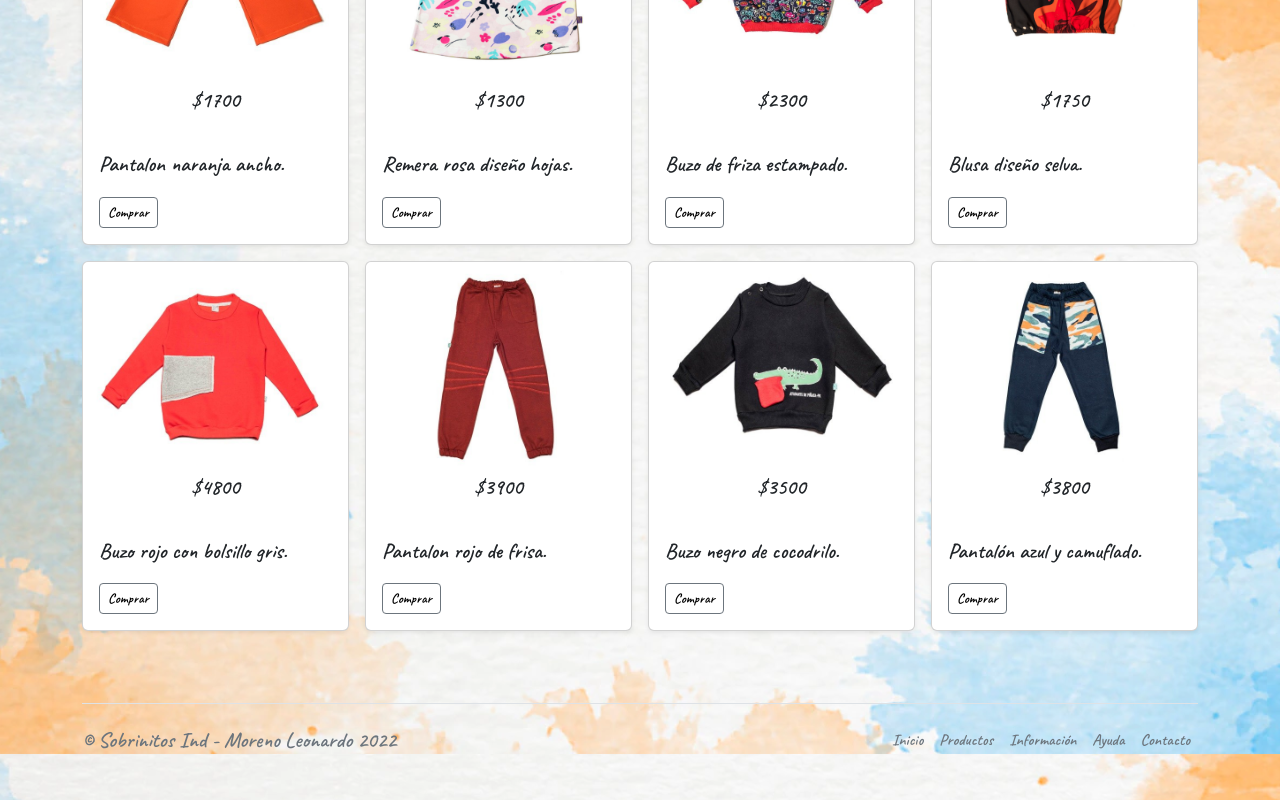
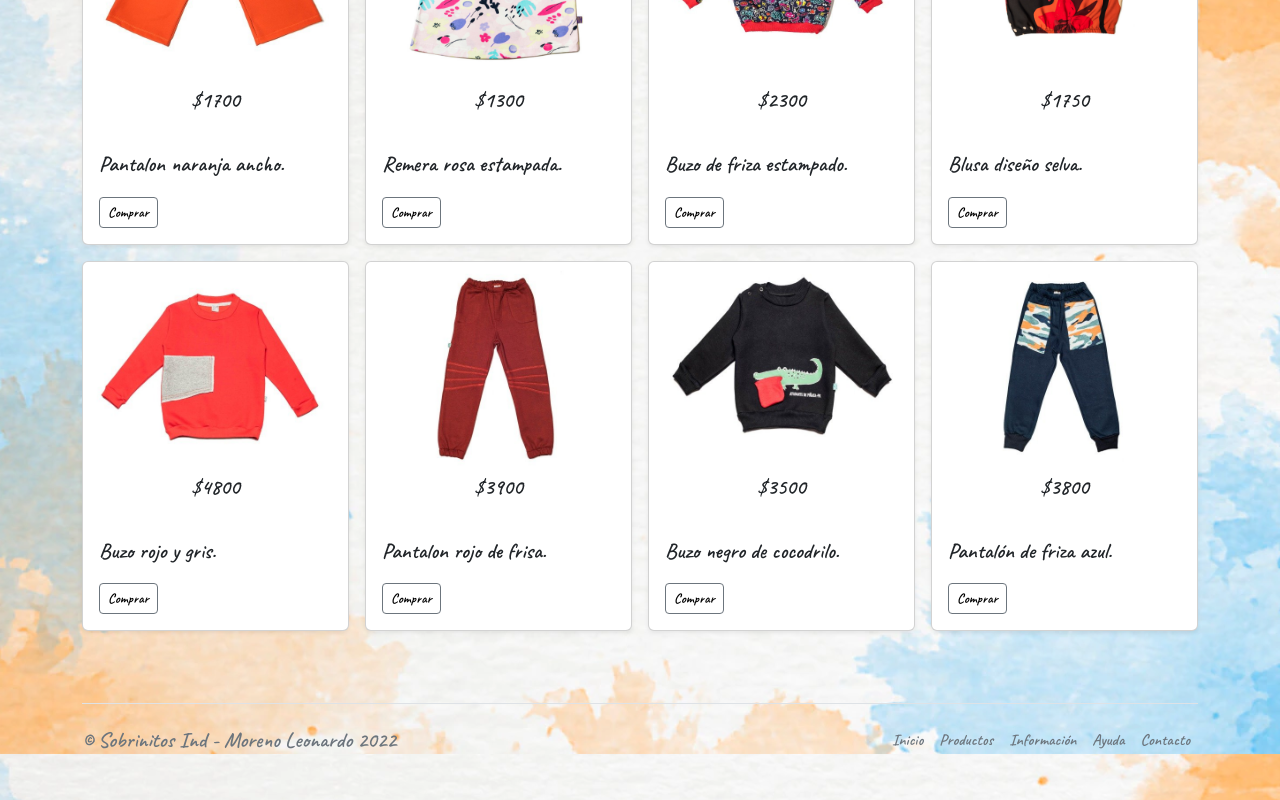
Before and after one commit to LeeoMoreno/Sobrinitos-Ind---Proyecto-final---Moreno-Leonardo, a website: page pages/productos.html in a window 1280 px wide. Shown: the part 846-1646 px from the top of the page. Drawn offline with nearby package versions, Linux system fonts and the light colour scheme; a web font is replaced by a local one.

Commit message:
correccion nombre productos

```diff
--- a/pages/productos.html
+++ b/pages/productos.html
@@ -168,7 +168,7 @@
                             alt="Remera con diseño de hojas">
                         <p class="precioProductos">$1300</p>
                         <div class="card-body">
-                            <p class="card-text">Remera rosa diseño hojas.</p>
+                            <p class="card-text">Remera rosa estampada.</p>
                             <div class="d-flex justify-content-between align-items-center">
                                 <div class="btn-group">
                                     <button type="button" class="btn btn-sm btn-outline-secondary"><a
@@ -220,7 +220,7 @@
                             alt="Buzo rojo">
                         <p class="precioProductos">$4800</p>
                         <div class="card-body">
-                            <p class="card-text">Buzo rojo con bolsillo gris.</p>
+                            <p class="card-text">Buzo rojo y gris.</p>
                             <div class="d-flex justify-content-between align-items-center">
                                 <div class="btn-group">
                                     <button type="button" class="btn btn-sm btn-outline-secondary"><a
@@ -274,7 +274,7 @@
                             alt="Pantalon azul">
                         <p class="precioProductos">$3800</p>
                         <div class="card-body">
-                            <p class="card-text">Pantalón azul y camuflado.</p>
+                            <p class="card-text">Pantalón de friza azul.</p>
                             <div class="d-flex justify-content-between align-items-center">
                                 <div class="btn-group">
                                     <button type="button" class="btn btn-sm btn-outline-secondary"><a
```
